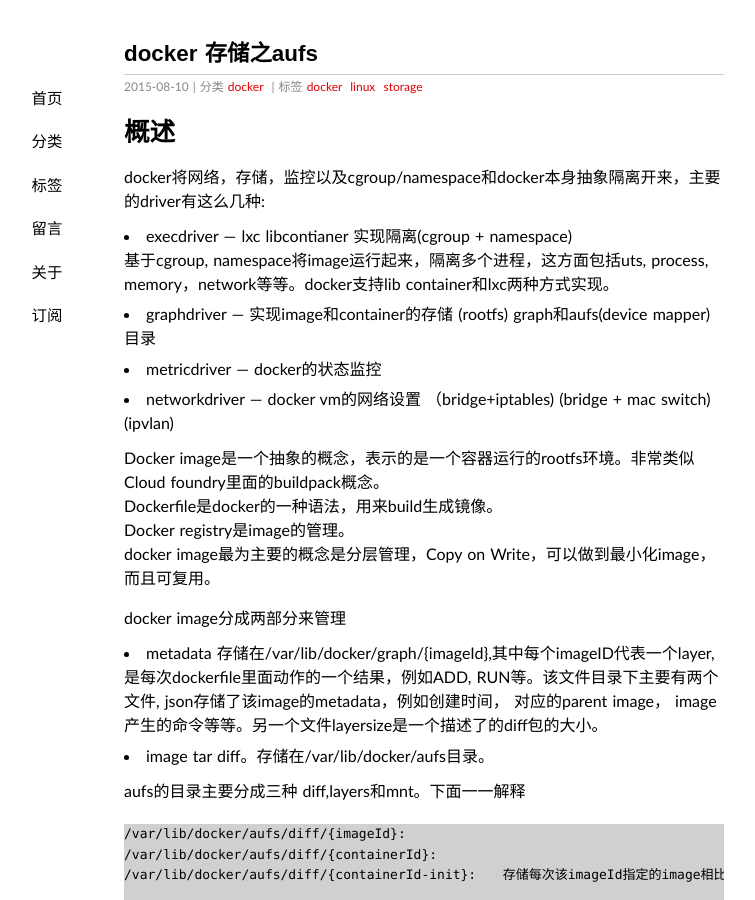
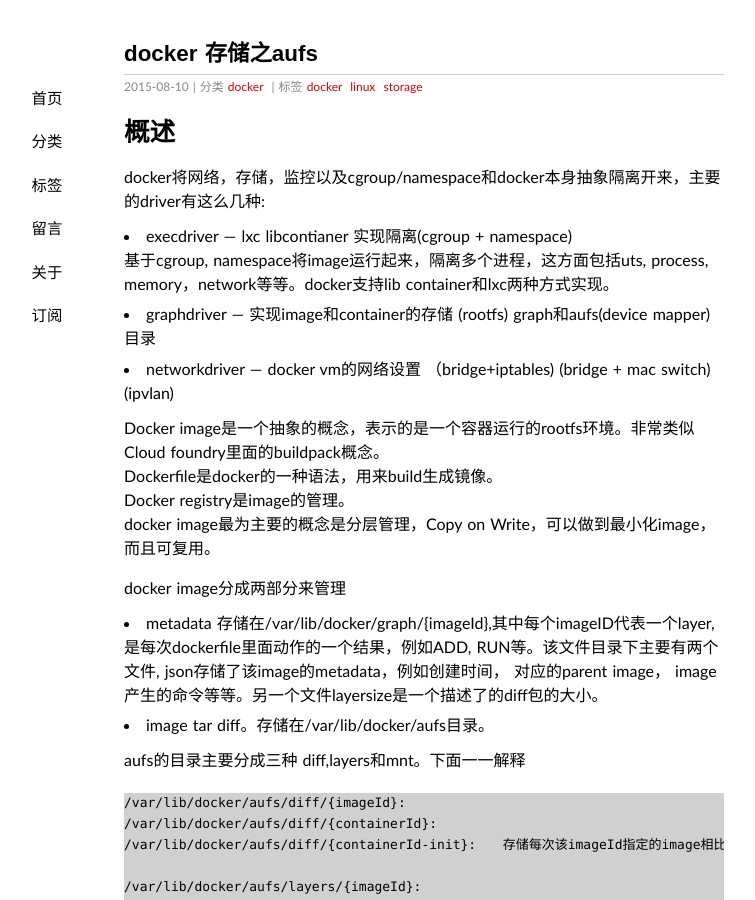
Before and after one commit to froghui/froghui.github.io, a Jekyll site: the page built from _posts/2015-08-10-docker-aufs.md, in a window 1280 px wide and 900 px high. Shown: the whole window, without its empty margins (216-971 px from the left). Built offline with Jekyll 4.4.1, drawn with Linux system fonts in a browser that asks for light colours; Markdown is read by kramdown in place of the engine named in the settings.

Commit message:
docker aufs

```diff
--- a/_posts/2015-08-10-docker-aufs.md
+++ b/_posts/2015-08-10-docker-aufs.md
@@ -12,7 +12,6 @@ docker将网络，存储，监控以及cgroup/namespace和docker本身抽象隔
 *	execdriver  — lxc libcontianer 实现隔离(cgroup + namespace)
 基于cgroup, namespace将image运行起来，隔离多个进程，这方面包括uts, process, memory，network等等。docker支持lib container和lxc两种方式实现。
 *	graphdriver — 实现image和container的存储 (rootfs)   graph和aufs(device mapper)目录
-*	metricdriver — docker的状态监控
 *	networkdriver — docker vm的网络设置  （bridge+iptables) (bridge + mac switch) (ipvlan)
 
 
```
